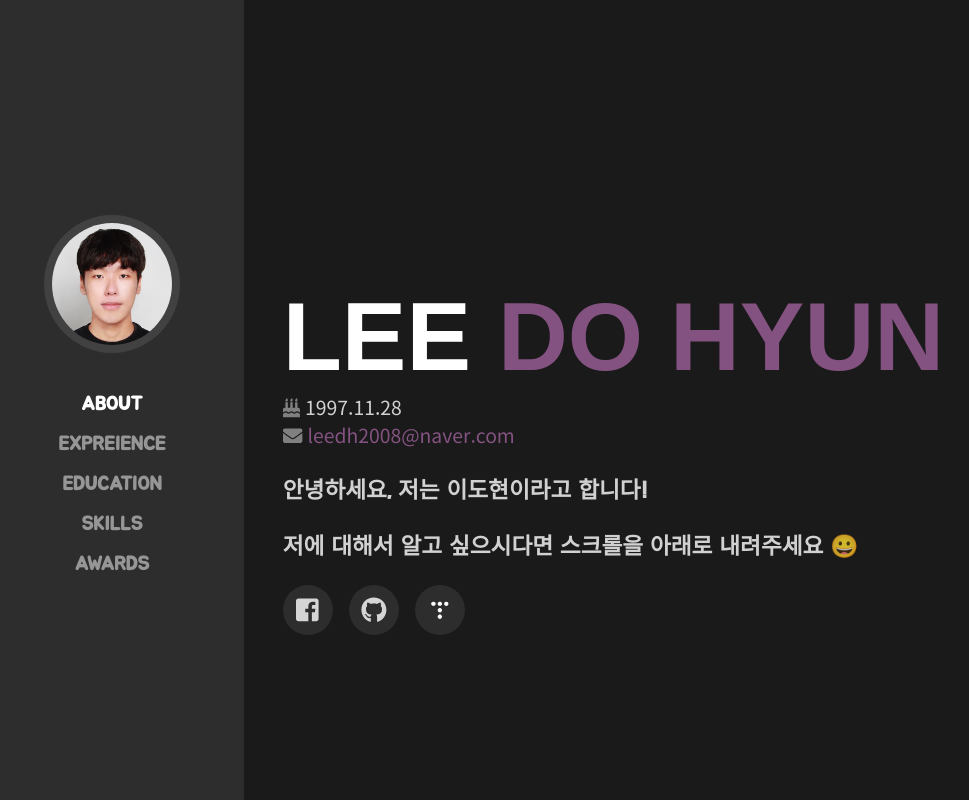
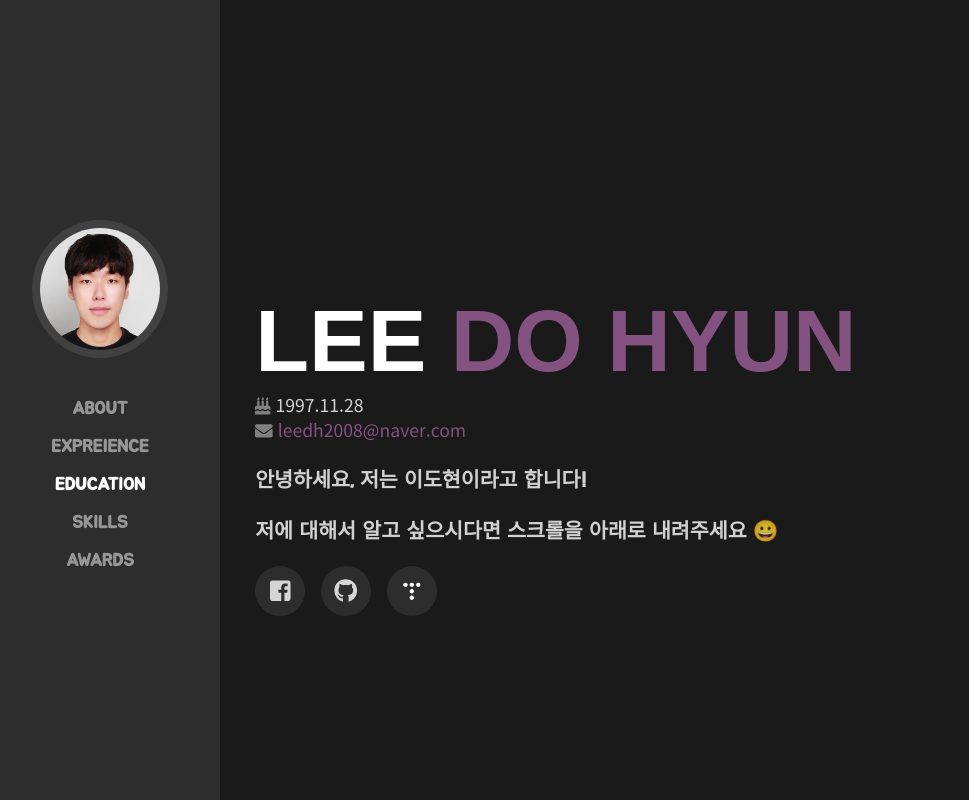
Before and after one commit to leedh2004/leedh2004.github.io, a plain HTML site: page index.html in a window 1280 px wide. Shown: the top 800 px of the page, without its empty margins (20-989 px from the left). Drawn offline with Linux system fonts and the light colour scheme; a web font is replaced by a local one.

Commit message:
window 객체 미인식 해결

```diff
--- a/index.html
+++ b/index.html
@@ -9,12 +9,13 @@
             <link href="https://fonts.googleapis.com/css2?family=Do+Hyeon&family=Jua&family=Noto+Sans+KR:wght@400;700;900&family=Saira+Extra+Condensed:wght@700&display=swap" rel="stylesheet">
         <link rel="stylesheet" href="./static/css/lightbox.min.css">
         <script src="https://use.fontawesome.com/releases/v5.2.0/js/all.js"></script>
+        <!-- <script src="https://ajax.googleapis.com/ajax/libs/jquery/3.4.1/jquery.min.js"></script> -->
         <script type="text/javascript" src="./static/jquery.js"></script>
+        <!-- <script src="./static/js/lightbox-plus-jquery.min.js"></script> -->
         <script type="text/javascript" src="./static/navigation.js"></script>
-        <script src="./static/js/lightbox-plus-jquery.min.js"></script>
     </head>
     <body>
-        <div>
+        <div id="scroller">
             <div class="sideBar">
                 <img class="test" id="me" src="./assets/me.jpg">
                 <a class="nav_about nav-active" href="#" onclick= "move_nav('about')" >ABOUT</a>
--- a/style.css
+++ b/style.css
@@ -2,7 +2,7 @@
 html {
     height: 100%;
 }
-html, body {
+body {
     font-family: 'Jua', sans-serif;
     font-family: 'Noto Sans KR', sans-serif;
     font-size: 1.1em;
```
Also changed, not shown: static/navigation.js (+5 -4 lines).
